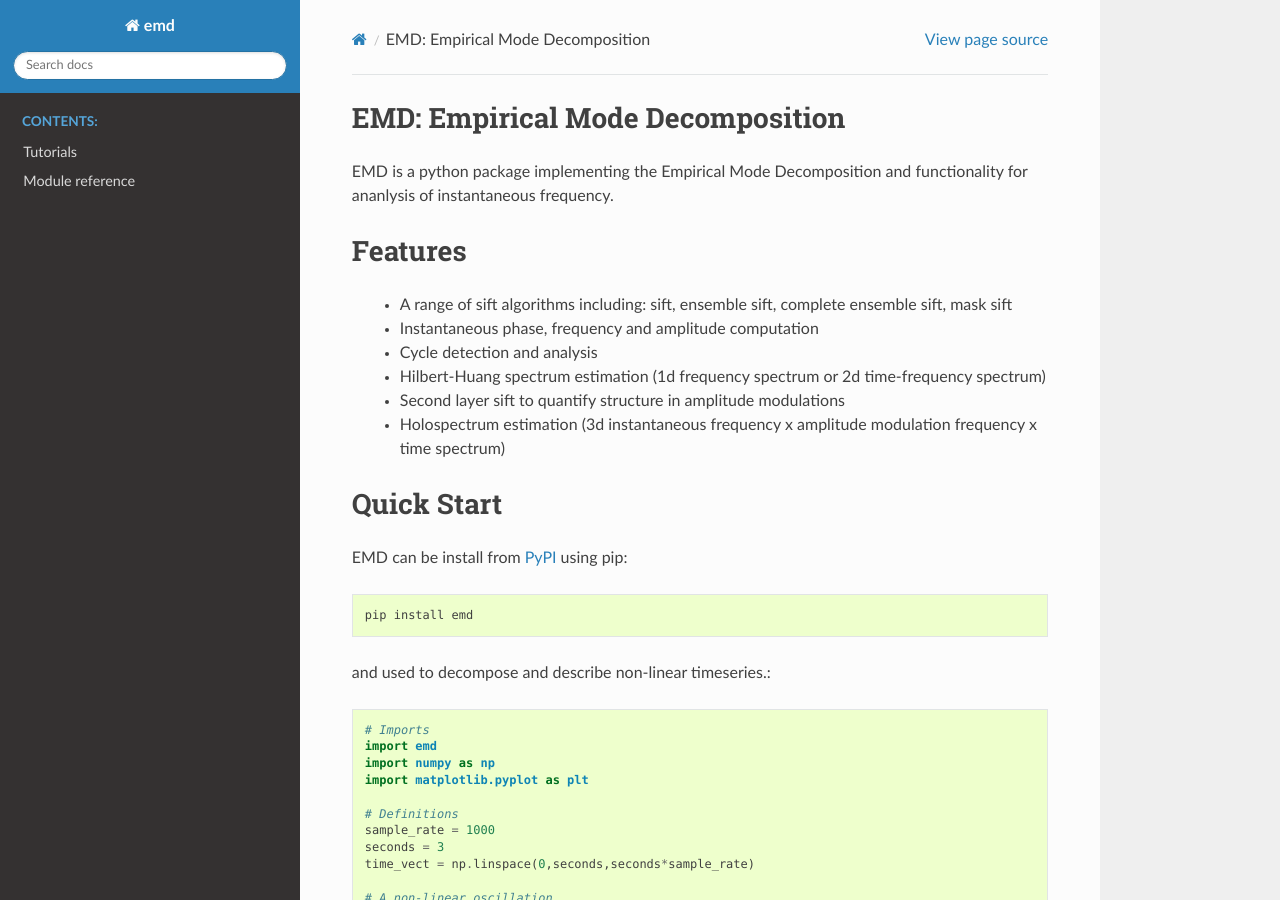
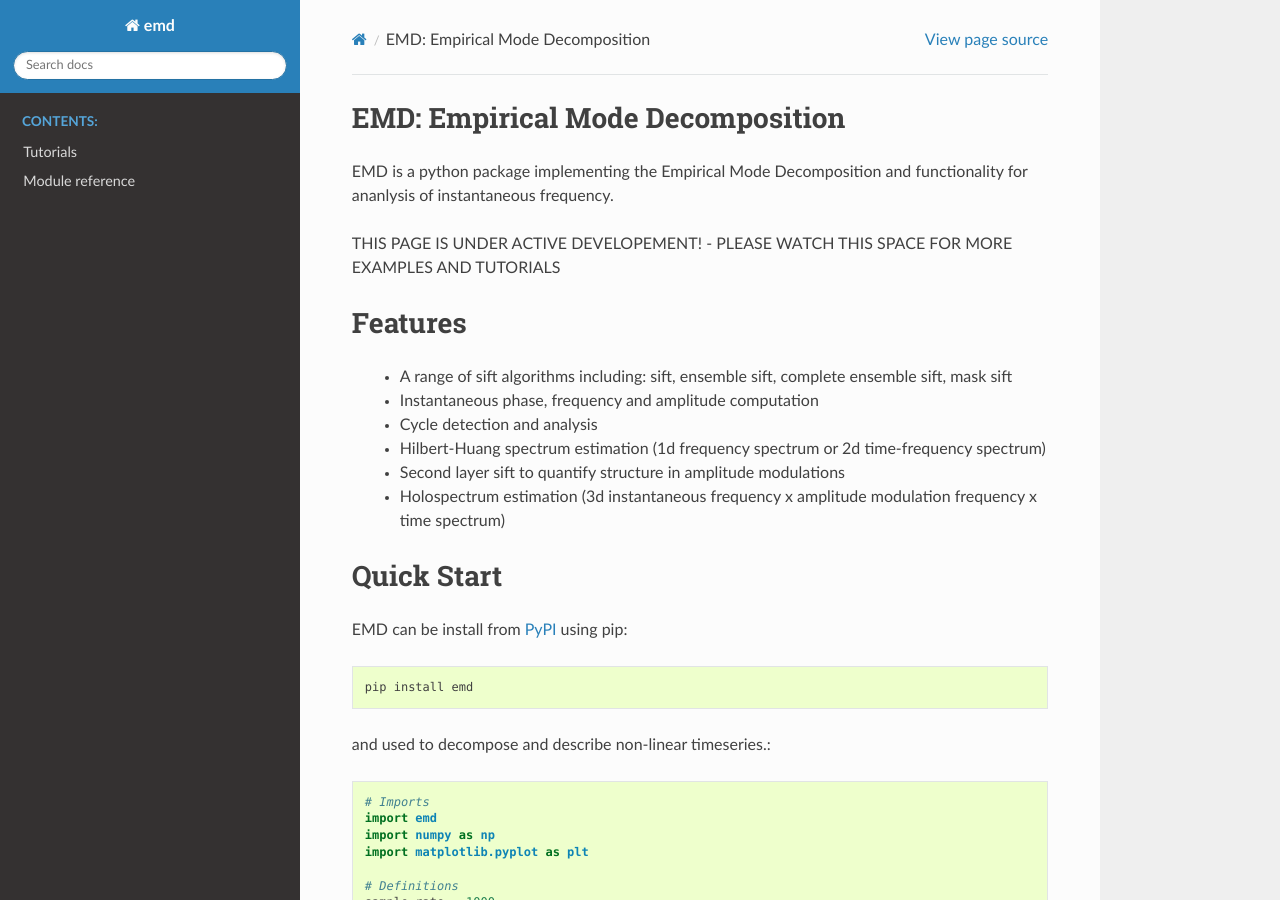
Before and after one commit to AJQuinn/emd-mirror, a Sphinx documentation site: the page built from doc/source/index.rst, in a window 1280 px wide and 900 px high. Built offline with Sphinx 7.4.7 and the Read the Docs theme 2.0.0, drawn with Linux system fonts in a browser that asks for light colours.

Commit message:
Add in developement warning to main page

```diff
--- a/doc/source/index.rst
+++ b/doc/source/index.rst
@@ -8,6 +8,8 @@ EMD: Empirical Mode Decomposition
 
 EMD is a python package implementing the Empirical Mode Decomposition and
 functionality for ananlysis of instantaneous frequency.
+
+THIS PAGE IS UNDER ACTIVE DEVELOPEMENT! - PLEASE WATCH THIS SPACE FOR MORE EXAMPLES AND TUTORIALS
 
 
 Features
```
